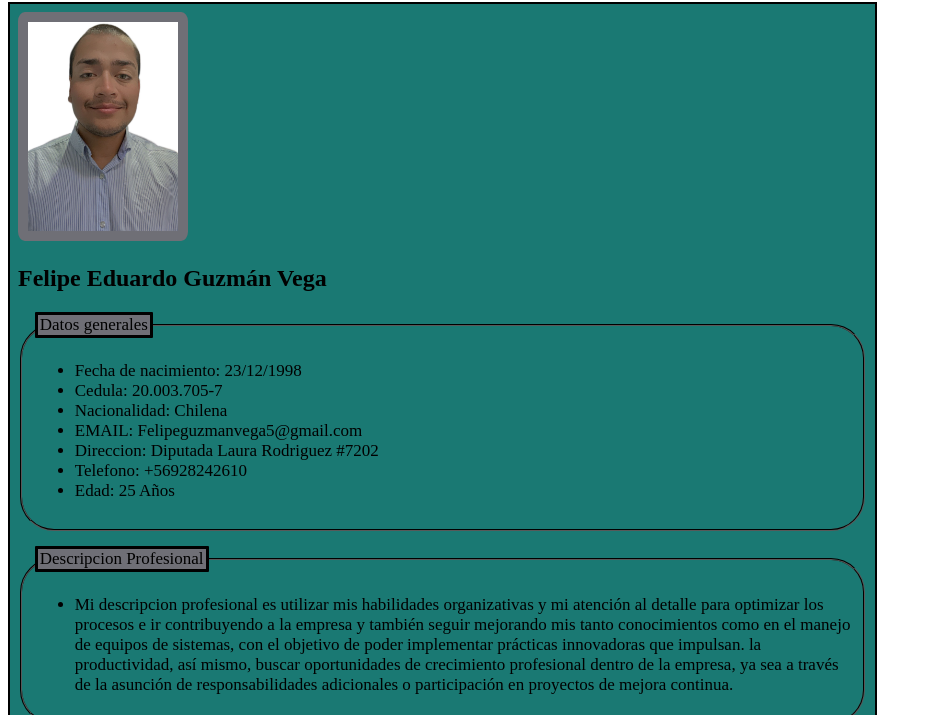
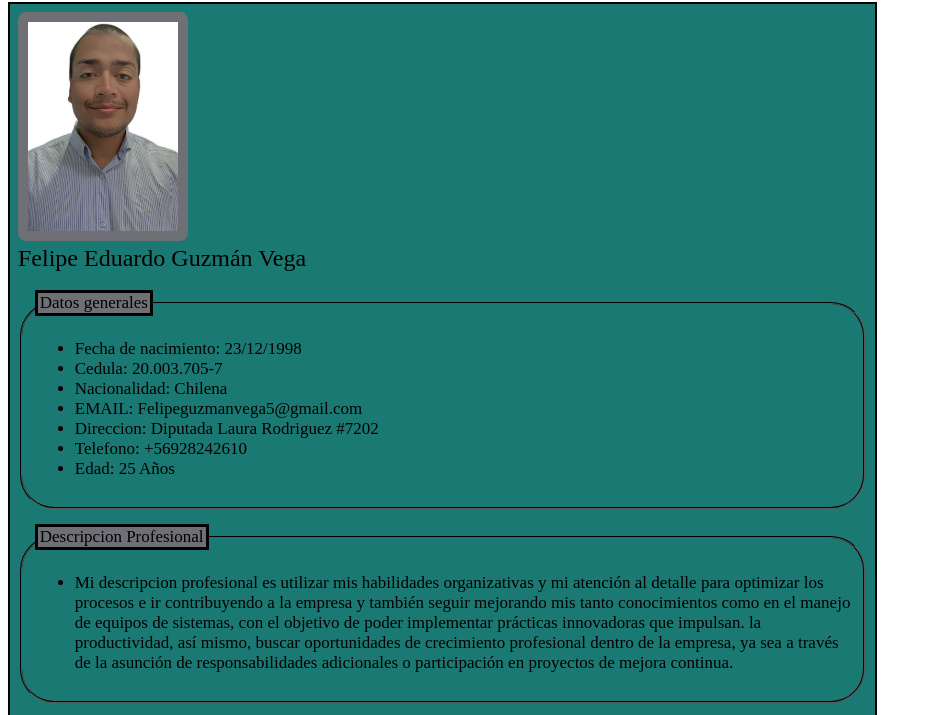
Before and after one commit to felipeguzman23/curriculum-FVG, a plain HTML site: page curriculum.html in a window 1280 px wide. Shown: the part 78-793 px from the top of the page, without its empty margins (0-932 px from the left). Drawn offline with Linux system fonts and the light colour scheme.

Commit message:
se modifica el uso de h2 donde sale el nombre completo para agregarlo en un header como se pide en la pauta de evaluacion

```diff
--- a/curriculum.html
+++ b/curriculum.html
@@ -45,6 +45,10 @@
     fieldset header{
         font-size: 16px;
     }
+    #nombre-header{
+        font-size: 24px;
+        margin-bottom: 0;
+    }
 
 </style>
 
@@ -57,7 +61,9 @@
 
     <div id="curriculum">
         <img id="foto" src="foto tamaño carnet.jpg" width="150">
-        <h2>Felipe Eduardo Guzmán Vega</h2>
+        <br>
+        <header id="nombre-header">Felipe Eduardo Guzmán Vega</header>
+        <br>
 
         <fieldset>
             <legend>Datos generales</legend>
```
